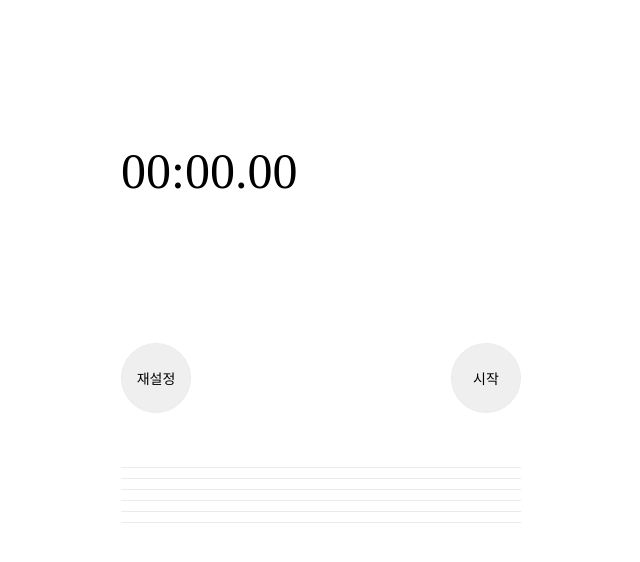
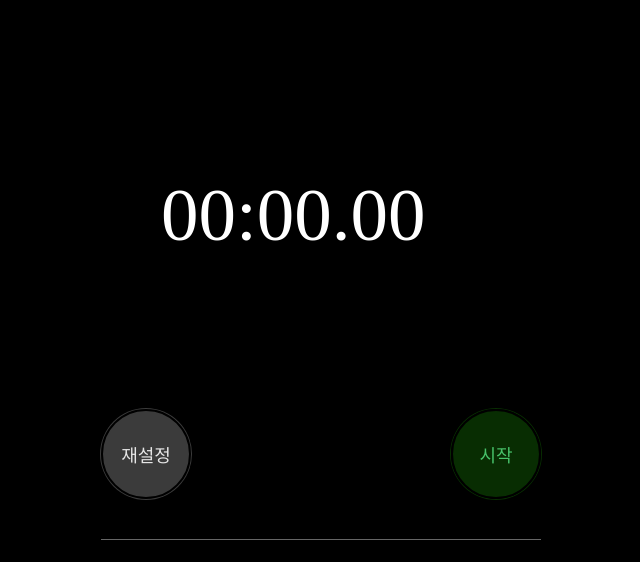
Before and after one commit to marco0212/stopwatch, a React (Create React App) app: page / in a window 1280 px wide. Shown: the top 562 px of the page, without its empty margins (319-959 px from the left). Built offline with nearby package versions, Linux system fonts and the light colour scheme.

Commit message:
Fix styles

```diff
--- a/src/App.css
+++ b/src/App.css
@@ -2,43 +2,82 @@
   margin: 0;
   padding: 0;
 }
+strong,
+b {
+  font-weight: inherit;
+}
+body {
+  background-color: #000;
+  font-weight: 100;
+  font-size: 18px;
+}
 .App {
+  color: #fff;
   display: flex;
   flex-direction: column;
-  width: 400px;
+  max-width: 480px;
   height: 100vh;
   justify-content: space-between;
   margin: auto;
+  padding: 20px;
+  box-sizing: border-box;
 }
 .monitor {
+  flex: 1;
   display: flex;
   align-items: center;
-  font-size: 50px;
-  flex: 3;
+  justify-content: center;
+}
+.monitor time {
+  font-size: 75px;
+  width: 320px;
+  display: inline-block;
+
+  white-space: nowrap;
 }
 .control-area {
-  flex: 1;
   display: flex;
   justify-content: space-between;
+  margin-bottom: 40px;
 }
 .table-area {
-  flex: 3;
+  flex: 1;
+  overflow-y: hidden;
+  max-height: 240px;
+  border-bottom: 1px solid #666;
 }
 .table-area li {
   display: flex;
   justify-content: space-between;
-  padding: 5px 0;
-  border-bottom: 1px solid #ebebeb;
+  height: 40px;
+  line-height: 39px;
+  box-sizing: border-box;
+  border-top: 1px solid #666;
 }
 button {
   border: none;
-  width: 70px;
-  height: 70px;
+  width: 90px;
+  height: 90px;
   border-radius: 50%;
-  font-size: 14px;
-  border: 1px solid #ebebeb;
+  font-size: 18px;
+  border: 2px solid #000;
+  box-shadow: 0px 0px 0px 1px rgba(66, 66, 66, 1);
+  background-color: rgba(66, 66, 66, 1);
+  color: #fff;
+  opacity: 0.9;
+  box-sizing: border-box;
 }
 button:focus,
 button:active {
   outline: none;
 }
+button.red {
+  background-color: rgba(230, 0, 0, 0.3);
+  box-shadow: 0px 0px 0px 1px rgba(230, 0, 0, 0.3);
+  color: #ff8080;
+}
+button.green {
+  background-color: rgba(31, 167, 13, 0.3);
+  box-shadow: 0px 0px 0px 1px rgba(31, 167, 13, 0.3);
+  color: rgb(79, 214, 117);
+}
```
